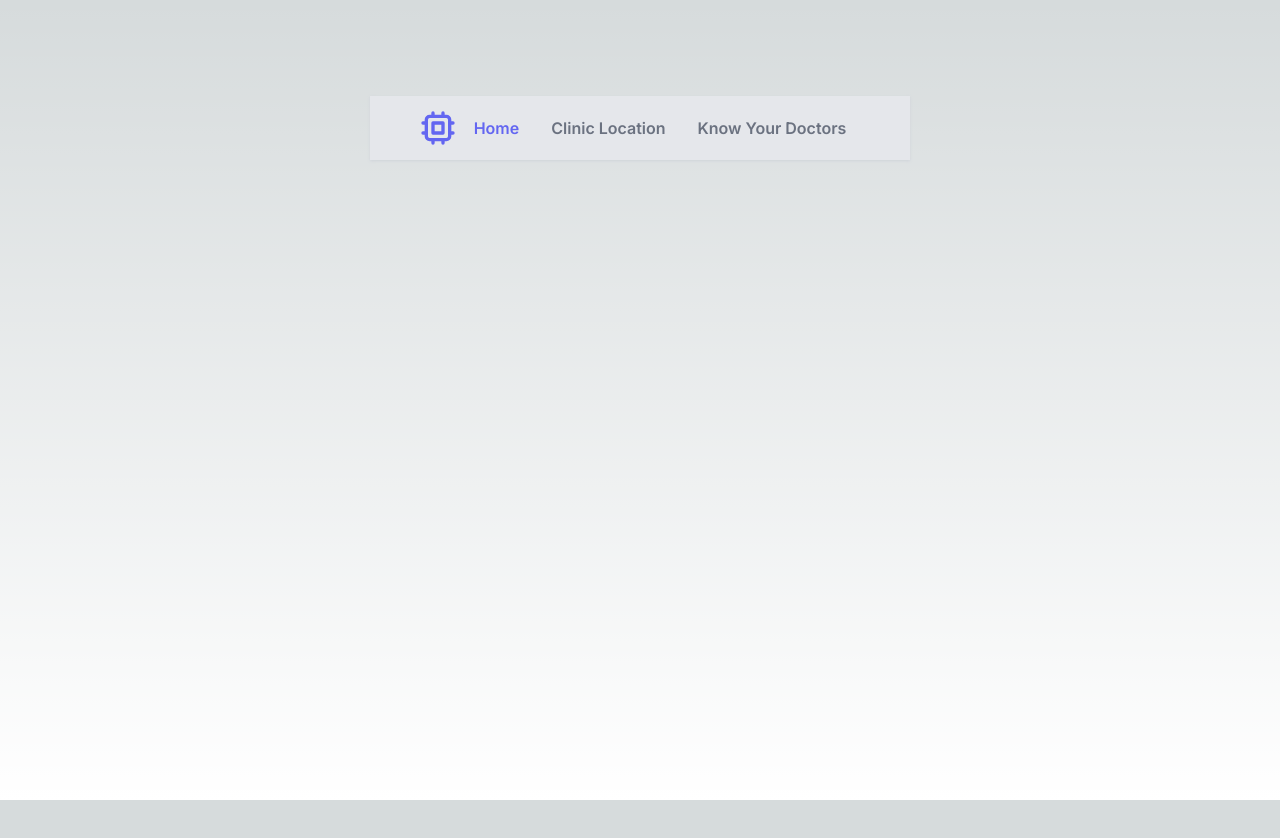
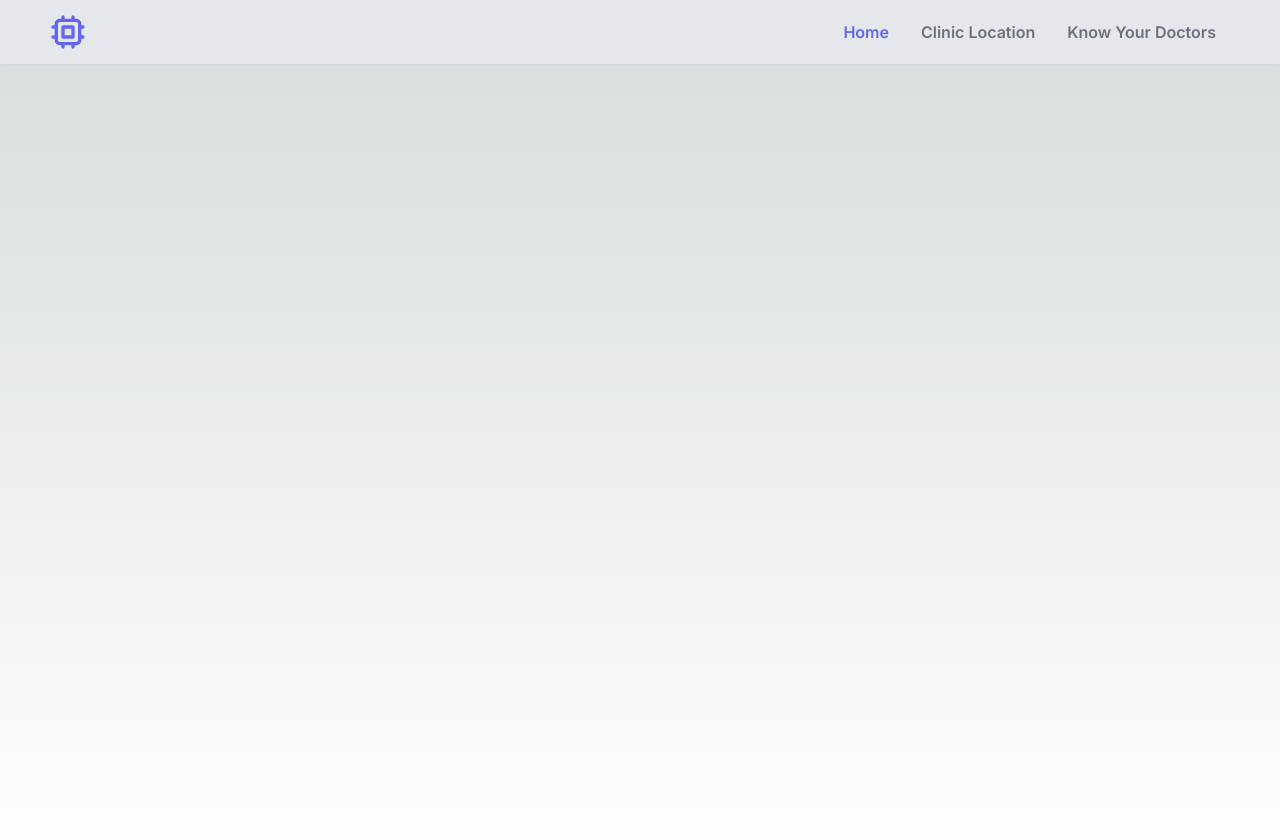
Before and after one commit to MisterMunchkin/mom-and-me-clinic, a Next.js app: page / in a window 1280 px wide. Shown: the top 838 px of the page. Before the commit the page ends 800 px from the top, so only its background shows below. Built offline with nearby package versions, Linux system fonts and the light colour scheme.

Commit message:
removed black background and updated nav location

```diff
--- a/app/components/NavBar.tsx
+++ b/app/components/NavBar.tsx
@@ -1,6 +1,6 @@
 export default function NavBar() {
     return (
-      <nav className="bg-gray-200 shadow shadow-gray-300 w-100 px-8 md:px-auto">
+      <nav className="bg-gray-200 shadow shadow-gray-300 w-screen px-8 md:px-auto">
         <div className="md:h-16 h-28 mx-auto md:px-4 container flex items-center justify-between flex-wrap md:flex-nowrap">
           {/* Logo */}
           <div className="text-indigo-500 md:order-1">
--- a/app/globals.css
+++ b/app/globals.css
@@ -6,14 +6,6 @@
   --foreground-rgb: 0, 0, 0;
   --background-start-rgb: 214, 219, 220;
   --background-end-rgb: 255, 255, 255;
-}
-
-@media (prefers-color-scheme: dark) {
-  :root {
-    --foreground-rgb: 255, 255, 255;
-    --background-start-rgb: 0, 0, 0;
-    --background-end-rgb: 0, 0, 0;
-  }
 }
 
 body {
--- a/app/page.tsx
+++ b/app/page.tsx
@@ -3,8 +3,10 @@ import NavBar from './components/NavBar'
 
 export default function Home() {
   return (
-    <main className="flex min-h-screen flex-col items-center justify-between p-24">
+    <>
       <NavBar />
-    </main>
+      <main className="flex min-h-screen flex-col items-center justify-between p-24">
+      </main>
+    </>
   )
 }
```
